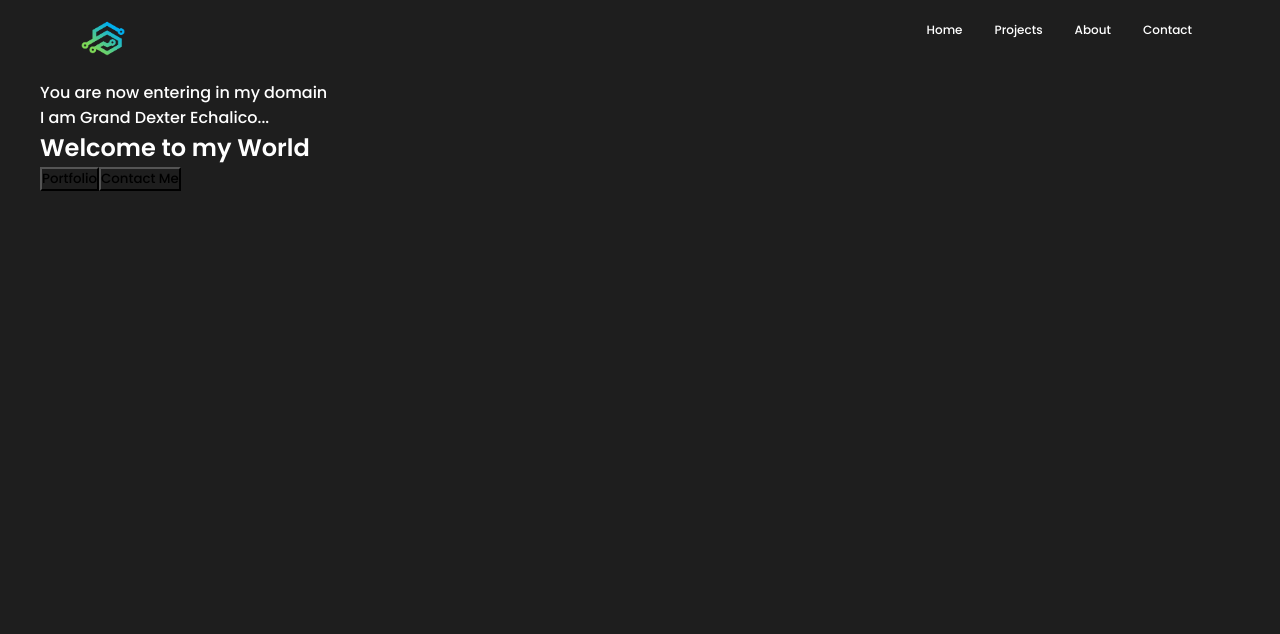
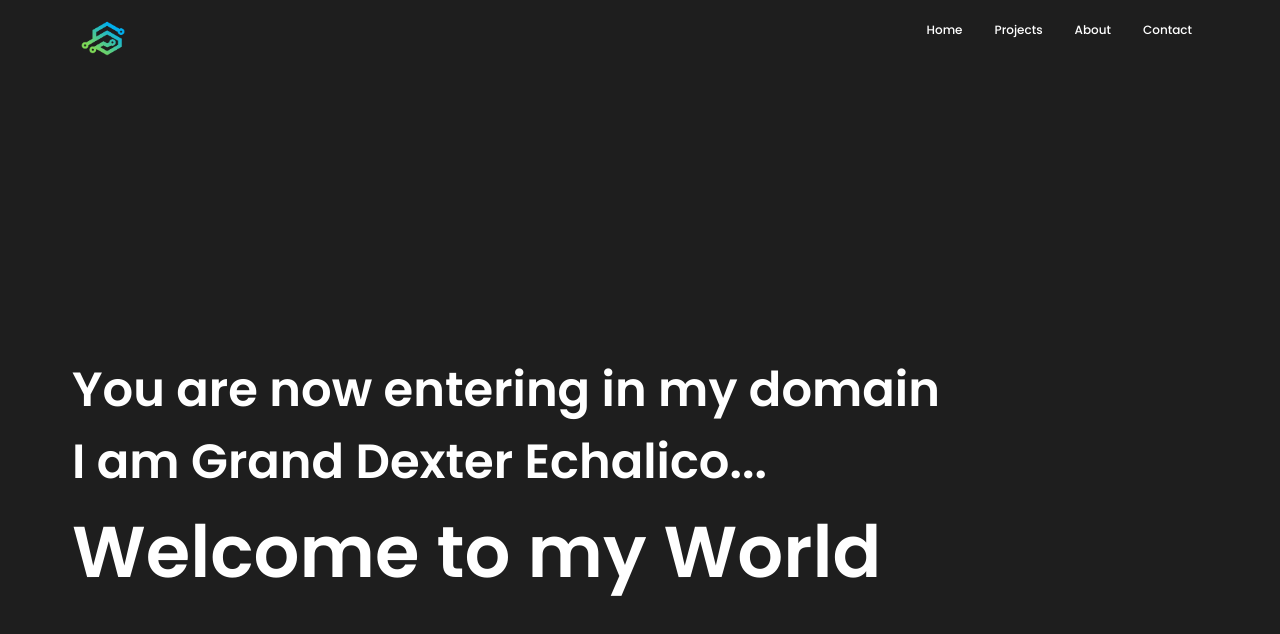
Before and after one commit to Jimzon/grand-dexter, a React (Create React App) app: page / in a window 1280 px wide. Shown: the top 634 px of the page. Built offline with nearby package versions, Linux system fonts and the light colour scheme.

Commit message:
alignment

```diff
--- a/src/components/Intro/intro.css
+++ b/src/components/Intro/intro.css
@@ -1,9 +1,18 @@
 #intro {
-  height: 100vh;
+  height: calc(100vh - 4rem);
   width: 100vw;
   max-width: 75rem;
   margin: 0 auto;
   overflow: hidden;
-  align-items: center;
+  position: relative;
+}
+.introContent {
+  height: 100vh;
+  weight: 100vw;
+  padding: 2rem;
+  font-size: 3rem;
+  font-weight: 700;
+  display: flex;
+  flex-direction: column;
   justify-content: center;
 }
--- a/src/components/NavBar/navbar.css
+++ b/src/components/NavBar/navbar.css
@@ -1,4 +1,5 @@
 .navbar {
+  background: rgb(30, 30, 30);
   height: 5rem;
   width: 100vw;
   max-width: 75rem;
```
